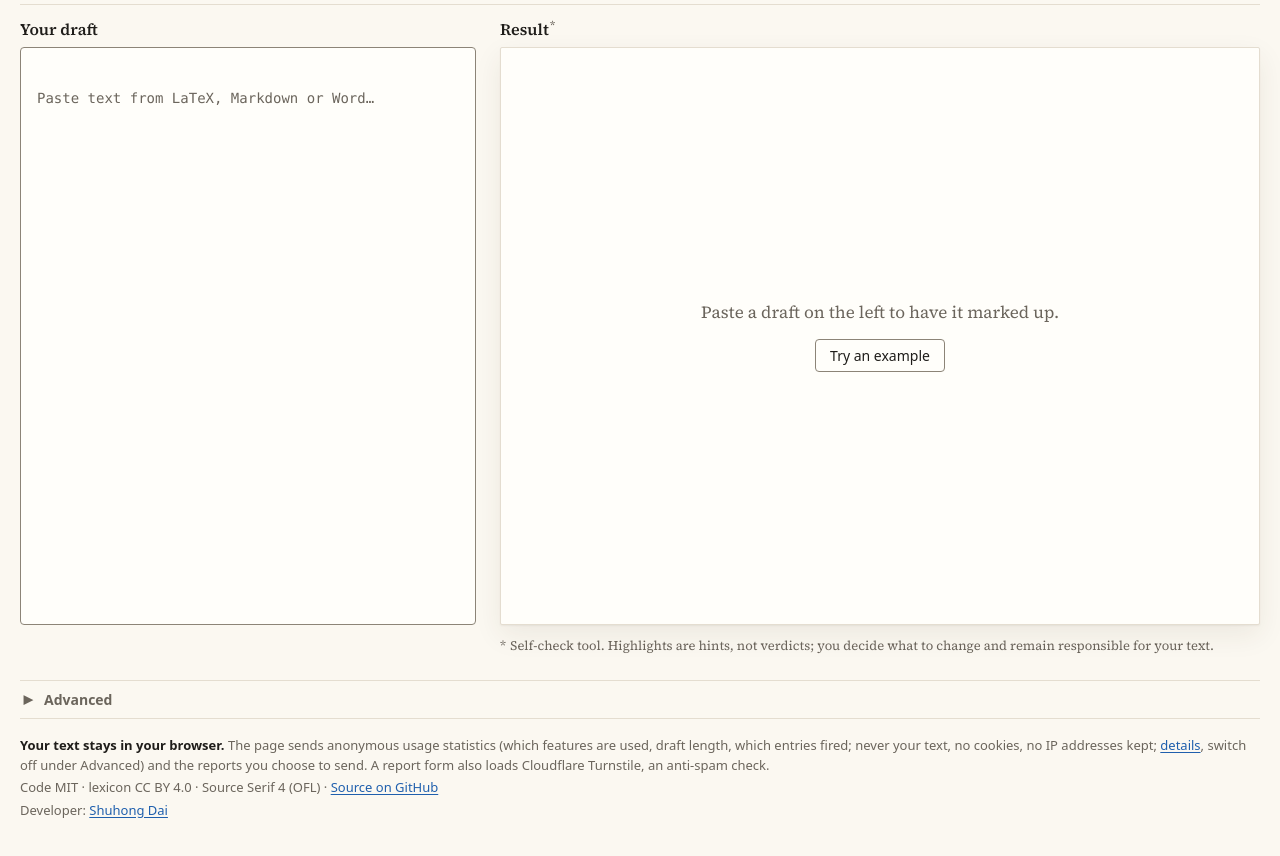
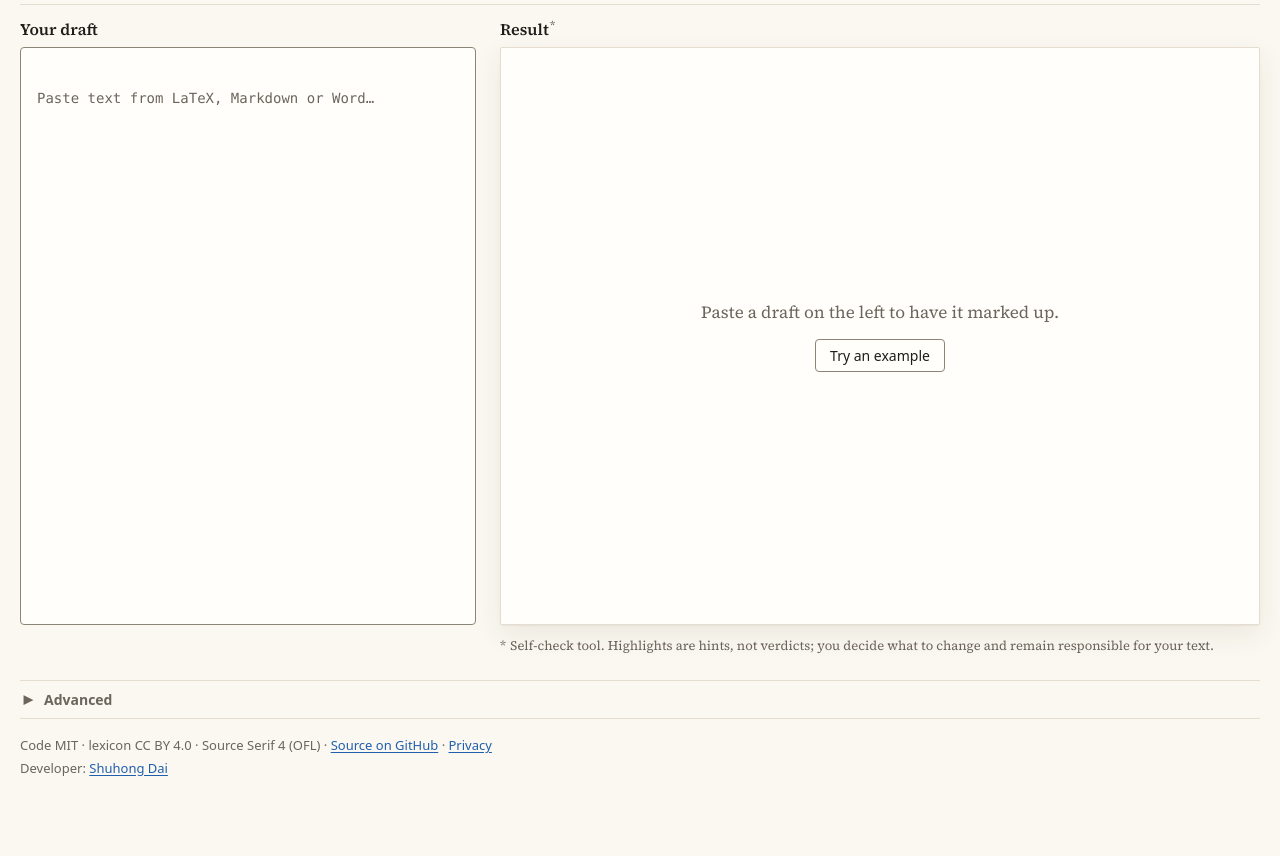
Before and after one commit to ShuhongDai/ai-prescreen, a website built with Vite: page web/index.html in a window 1280 px wide. Shown: the part 97-953 px from the top of the page. After the commit the page ends 911 px from the top, so only its background shows below. Built offline with nearby package versions, Linux system fonts and the light colour scheme.

Commit message:
Footer: drop the privacy notice text, keep a Privacy link

```diff
--- a/web/index.html
+++ b/web/index.html
@@ -188,16 +188,9 @@
 
     <footer class="site-footer">
       <p>
-        <strong>Your text stays in your browser.</strong> The page sends anonymous usage
-        statistics (which features are used, draft length, which entries fired; never your
-        text, no cookies, no IP addresses kept;
-        <a href="https://github.com/ShuhongDai/ai-prescreen#privacy">details</a>, switch off
-        under Advanced) and the reports you choose to send. A report form also loads Cloudflare
-        Turnstile, an anti-spam check.
-      </p>
-      <p>
         Code MIT · lexicon CC BY 4.0 · Source Serif 4 (OFL) ·
-        <a href="https://github.com/ShuhongDai/ai-prescreen">Source on GitHub</a>
+        <a href="https://github.com/ShuhongDai/ai-prescreen">Source on GitHub</a> ·
+        <a href="https://github.com/ShuhongDai/ai-prescreen#privacy">Privacy</a>
       </p>
       <p>Developer: <a href="https://shuhongdai.github.io/">Shuhong Dai</a></p>
     </footer>
```
